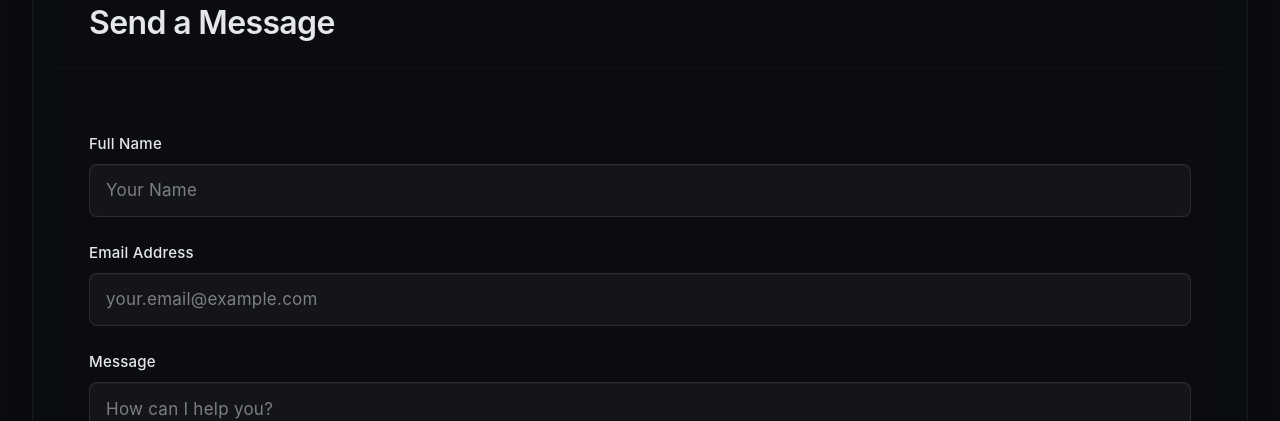
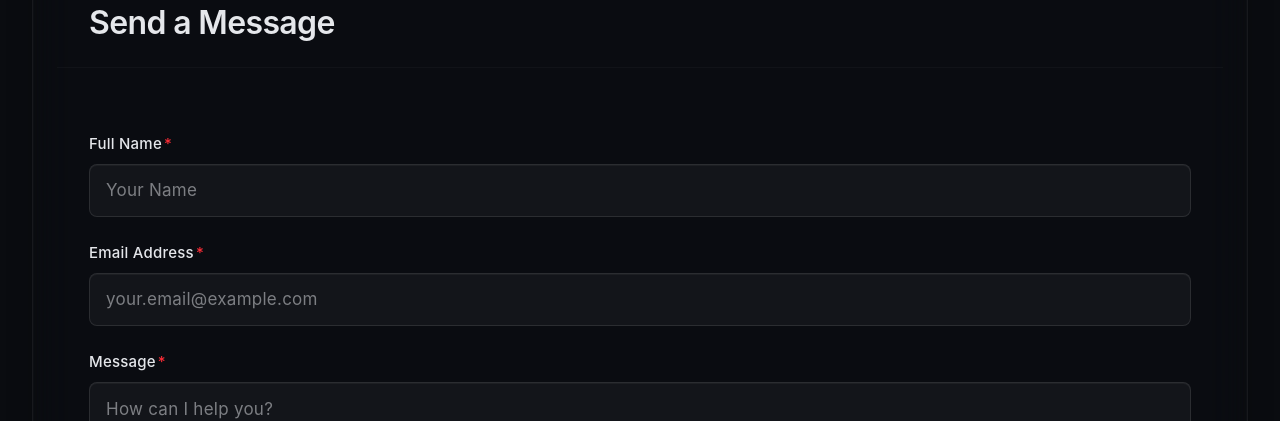
Before and after one commit to Naeem1144/portfolio-site, a Next.js app: page / in a window 1280 px wide. Shown: the part 4520-4941 px from the top of the page. Built offline with nearby package versions, Linux system fonts and the light colour scheme; no server answers.

Commit message:
feat(ui): add accessible required asterisks to contact form
- Added visual "*" indicator to required fields in ContactSection
- Used text-red-500 for visibility and aria-hidden="true" to avoid screen reader redundancy
- Improves form clarity and accessibility compliance

```diff
--- a/src/components/ContactSection.tsx
+++ b/src/components/ContactSection.tsx
@@ -189,6 +189,7 @@ export function ContactSection() {
                       }}
                     >
                       Full Name
+                      <span className="text-red-500 dark:text-red-400 ml-0.5" aria-hidden="true">*</span>
                     </label>
                     <input
                       type="text"
@@ -216,6 +217,7 @@ export function ContactSection() {
                       }}
                     >
                       Email Address
+                      <span className="text-red-500 dark:text-red-400 ml-0.5" aria-hidden="true">*</span>
                     </label>
                     <input
                       type="email"
@@ -243,6 +245,7 @@ export function ContactSection() {
                       }}
                     >
                       Message
+                      <span className="text-red-500 dark:text-red-400 ml-0.5" aria-hidden="true">*</span>
                     </label>
                     <textarea
                       id="message"
```
Also changed, not shown: verification/contact_form.png (added).
